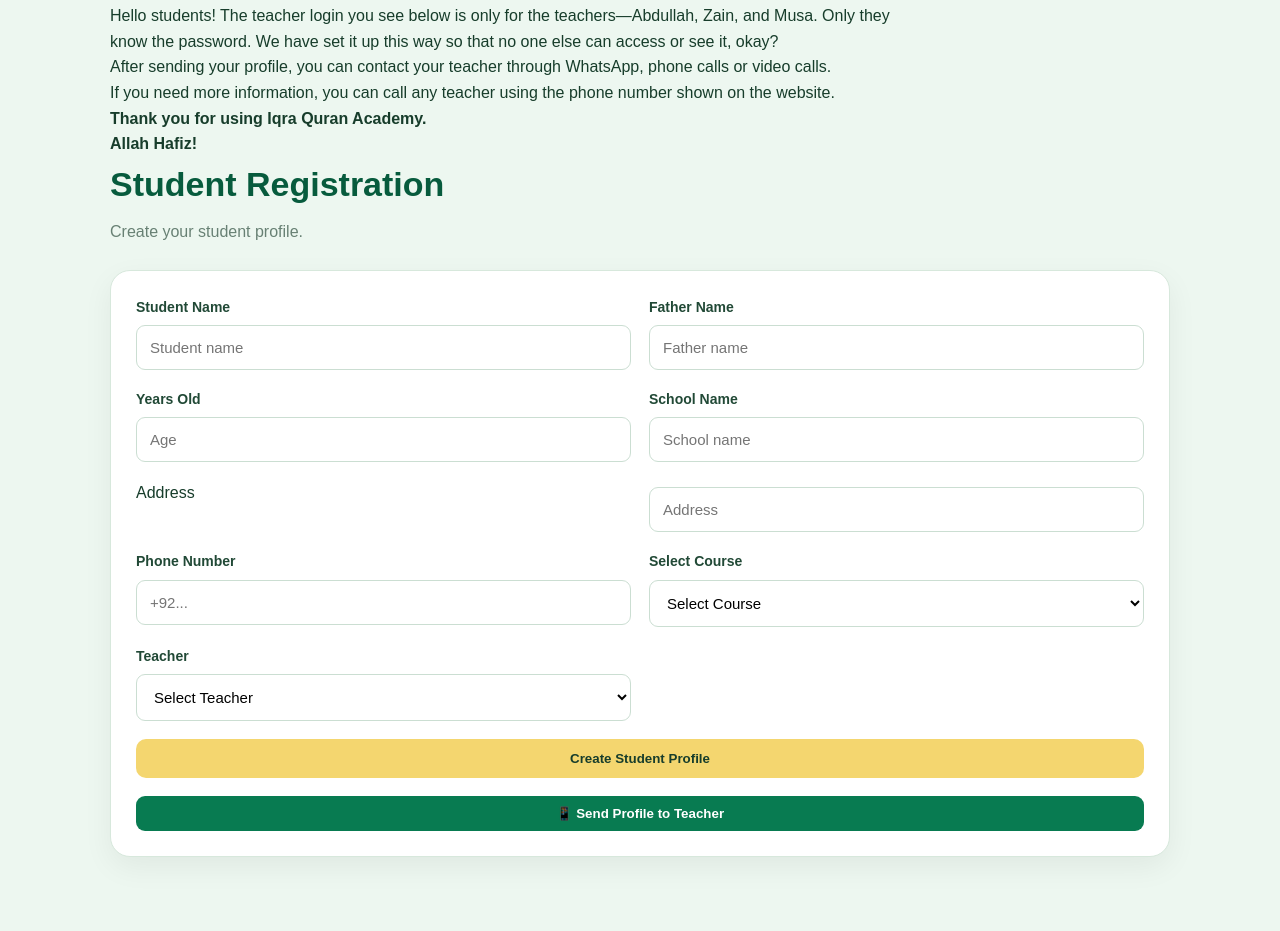
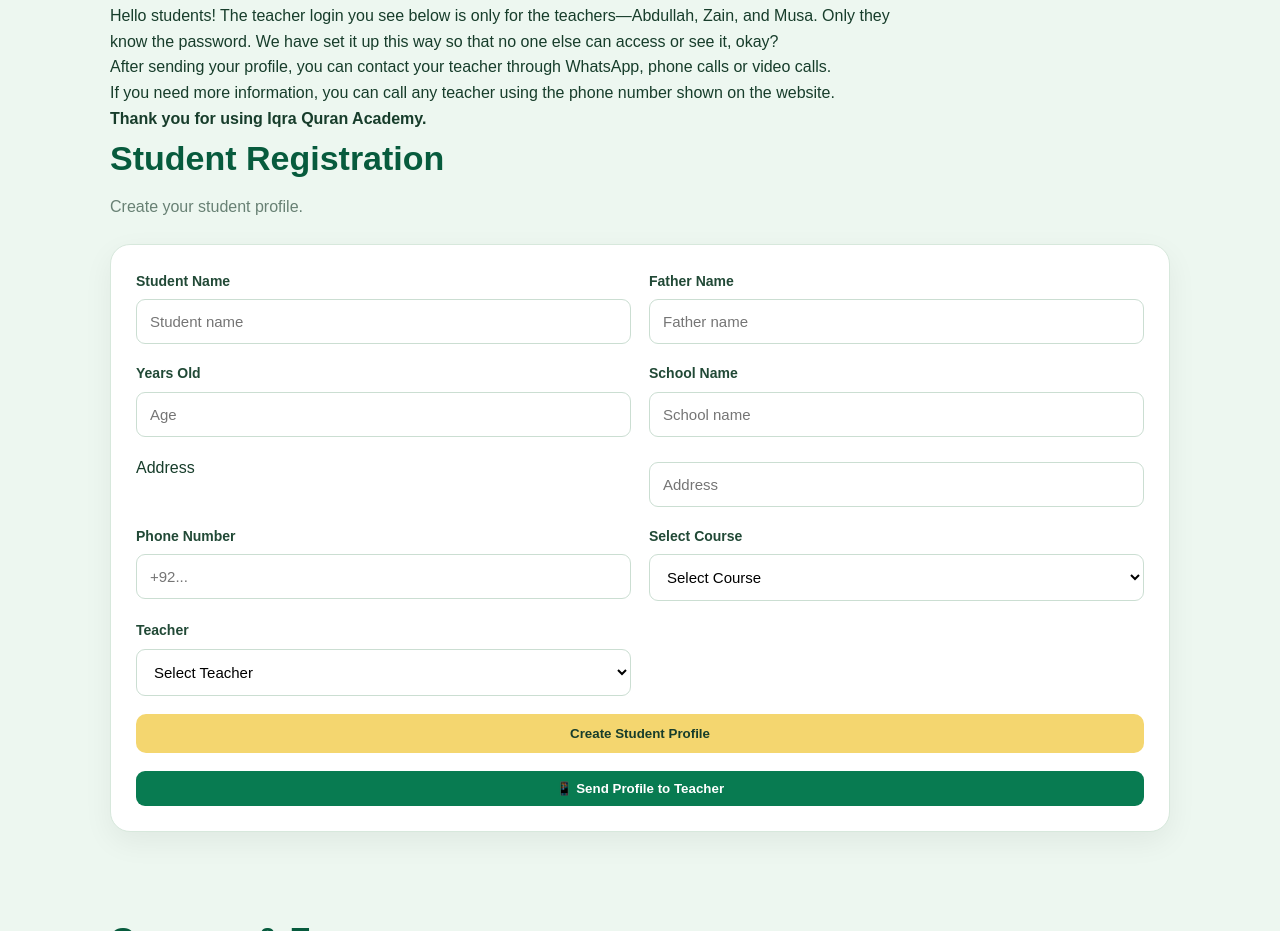
Before and after one commit to awantvhouse-crypto/IQRA-QURAN.ACADEMY, a plain HTML site: page index.html in a window 1280 px wide. Shown: the part 1577-2508 px from the top of the page. Drawn offline with Linux system fonts and the light colour scheme.

Commit message:
Update index.html

```diff
--- a/index.html
+++ b/index.html
@@ -1888,7 +1888,6 @@
 
       <p><b>Thank you for using Iqra Quran Academy.</b></p>
 
-      <p><b>Allah Hafiz!</b></p>
 
     </div>
 
```
